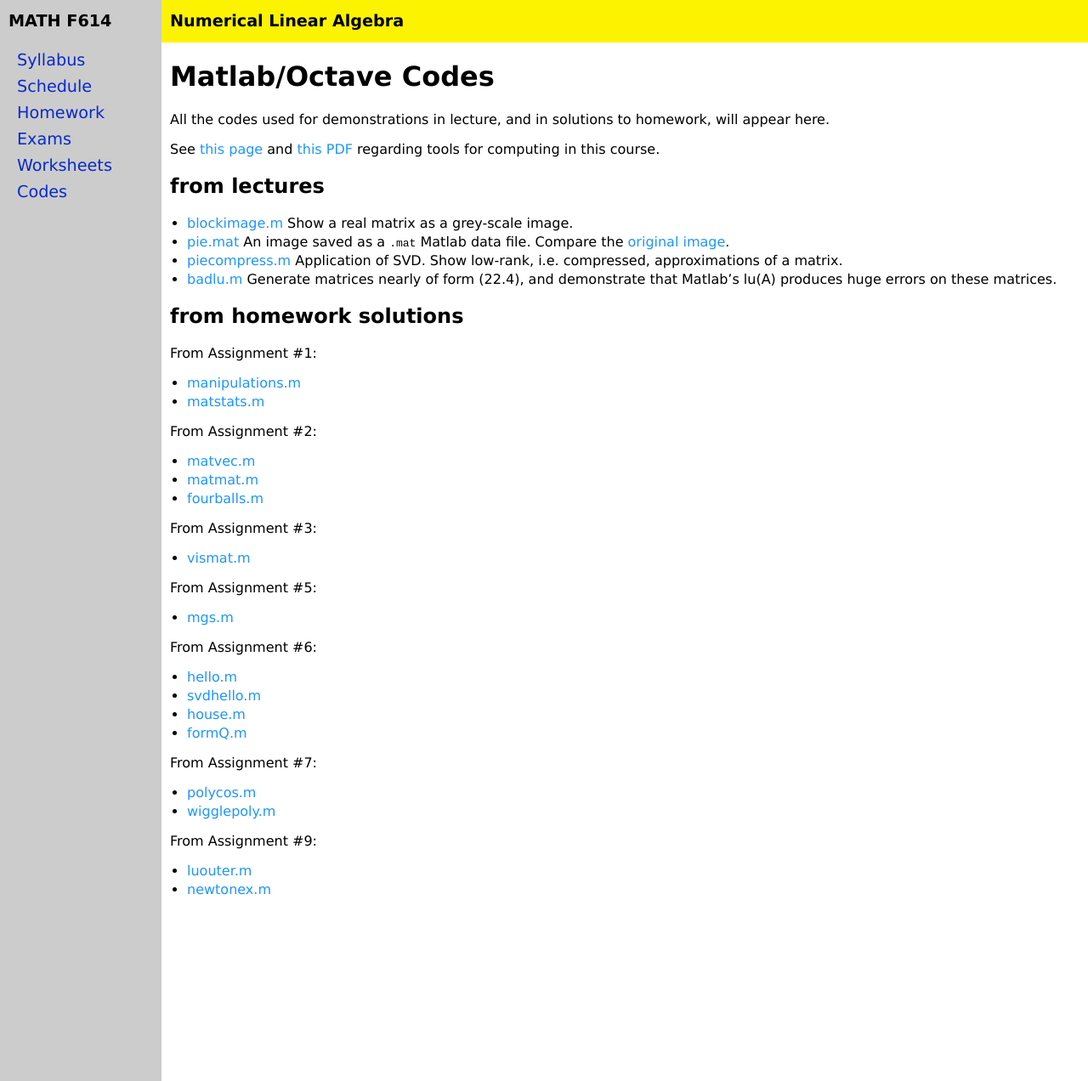
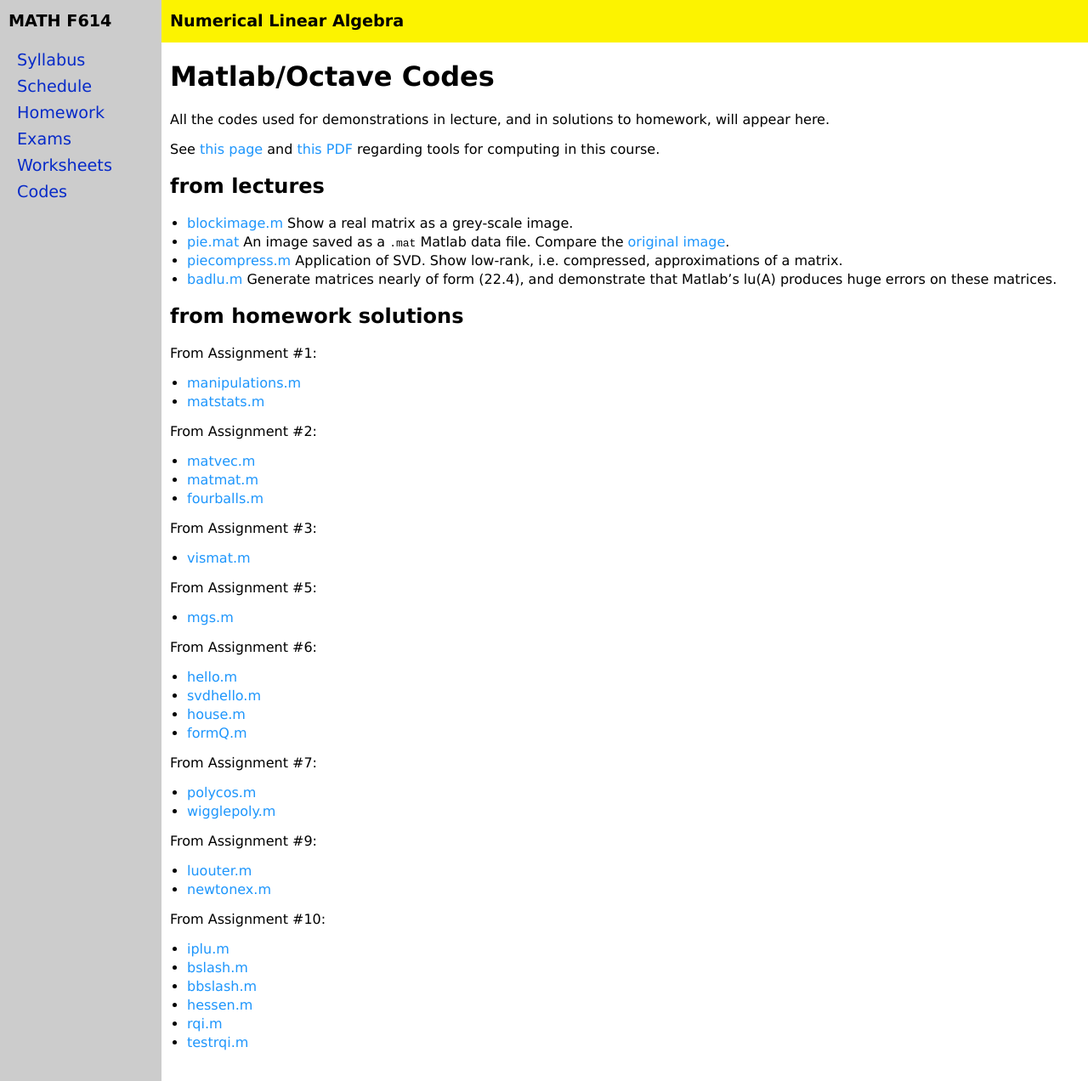
Before and after one commit to bueler/nla, a Jekyll site: the page built from codes.md, in a window 1280 px wide and 1272 px high. Shown: the whole window at 85% size. Built offline with Jekyll 4.4.1, drawn with Linux system fonts in a browser that asks for light colours.

Commit message:
post codes from A10 solutions

```diff
--- a/codes.md
+++ b/codes.md
@@ -53,3 +53,12 @@ From Assignment #9:
 
   * [luouter.m](assets/codes/F23/luouter.m)
   * [newtonex.m](assets/codes/F23/newtonex.m)
+
+From Assignment #10:
+
+  * [iplu.m](assets/codes/F23/iplu.m)
+  * [bslash.m](assets/codes/F23/bslash.m)
+  * [bbslash.m](assets/codes/F23/bbslash.m)
+  * [hessen.m](assets/codes/F23/hessen.m)
+  * [rqi.m](assets/codes/F23/rqi.m)
+  * [testrqi.m](assets/codes/F23/testrqi.m)
```
Also changed, not shown: 6 other files.
